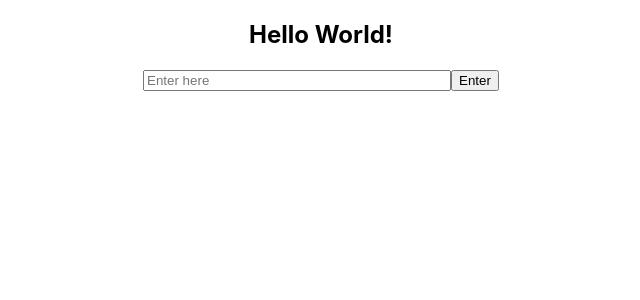
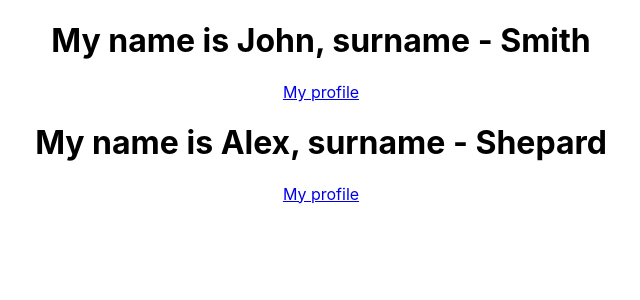
Before and after one commit to misergeev/studying-react, a React (Create React App) app in the folder my-app/: page / in a window 1280 px wide. Shown: the top 300 px of the page, without its empty margins (319-959 px from the left). Built offline with nearby package versions, Linux system fonts and the light colour scheme.

Commit message:
About props

```diff
--- a/my-app/package.json
+++ b/my-app/package.json
@@ -6,7 +6,6 @@
     "@testing-library/jest-dom": "^5.17.0",
     "@testing-library/react": "^13.4.0",
     "@testing-library/user-event": "^13.5.0",
-    "eslint": "^8.57.0",
     "react": "^18.3.1",
     "react-dom": "^18.3.1",
     "react-scripts": "5.0.1",
--- a/my-app/src/App.js
+++ b/my-app/src/App.js
@@ -1,48 +1,21 @@
-import {Component, StrictMode} from 'react';
 import './App.css';
 
-const Header = () => {
-  return <h2>Hello World!</h2>;
-}
-
-// const Field = ()  =>  {
-//   const holder = 'Enter here';
-//   const styledField = {
-//     width: '300px'
-//   }
-
-//   return <input placeholder={holder} type="text" style={styledField} />;
-// }
-
-class Field extends Component {
-  render() {
-    const holder = 'Enter here';
-    const styledField = {
-      width: '300px'
-    }
-
-    return <input placeholder={holder} type="text" style={styledField} />;
-  }
-}
-
-function Btn() {
-  const text = 'Log in';
-  const logged = true;
-
-  return <button>{logged ? 'Enter' : text}</button>;
+const WhoAmI = ({name, surname, link}) => {
+  return (
+    <div className="App">
+      <h1>My name is {name()}, surname  - {surname}</h1>
+      <a href={link}>My profile</a>
+    </div>
+  );
 }
 
 function App() {
   return (
     <div className="App">
-      <StrictMode>
-        <Header/>
-      </StrictMode>
-      <Field/>
-      <Btn/>
+      <WhoAmI name={() => 'John'} surname="Smith" link="facebook.com" />
+      <WhoAmI name={() => 'Alex'} surname="Shepard" link="vk.com" />
     </div>
   );
 }
 
-export {Header};
 export default App;
--- a/my-app/src/index.js
+++ b/my-app/src/index.js
@@ -2,7 +2,6 @@
 import ReactDOM from 'react-dom/client';
 import './index.css';
 import App from './App';
-import {Header} from './App';
 
 const root = ReactDOM.createRoot(document.getElementById('root'));
 root.render(
```
Also changed, not shown: my-app/.eslintrc.js (deleted), 1 other file (tests, documents, lock files or other folders).
